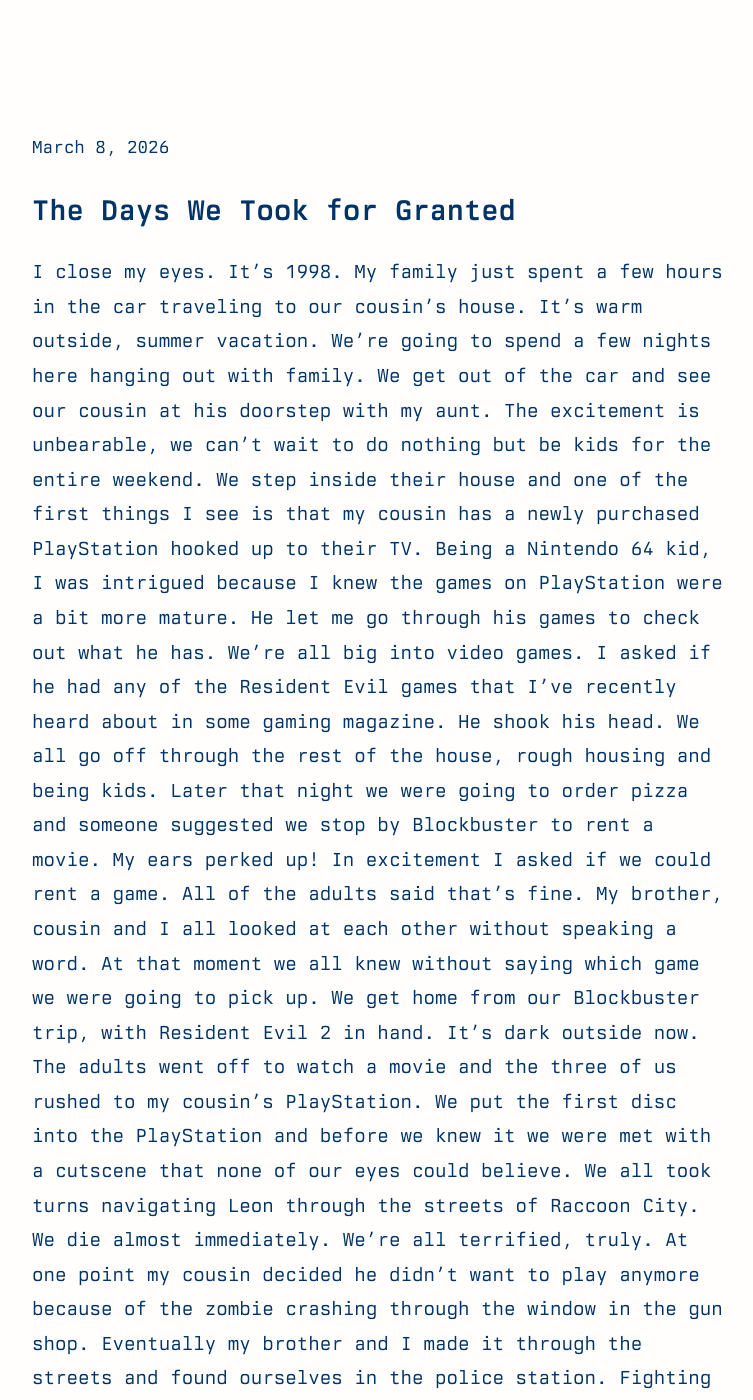
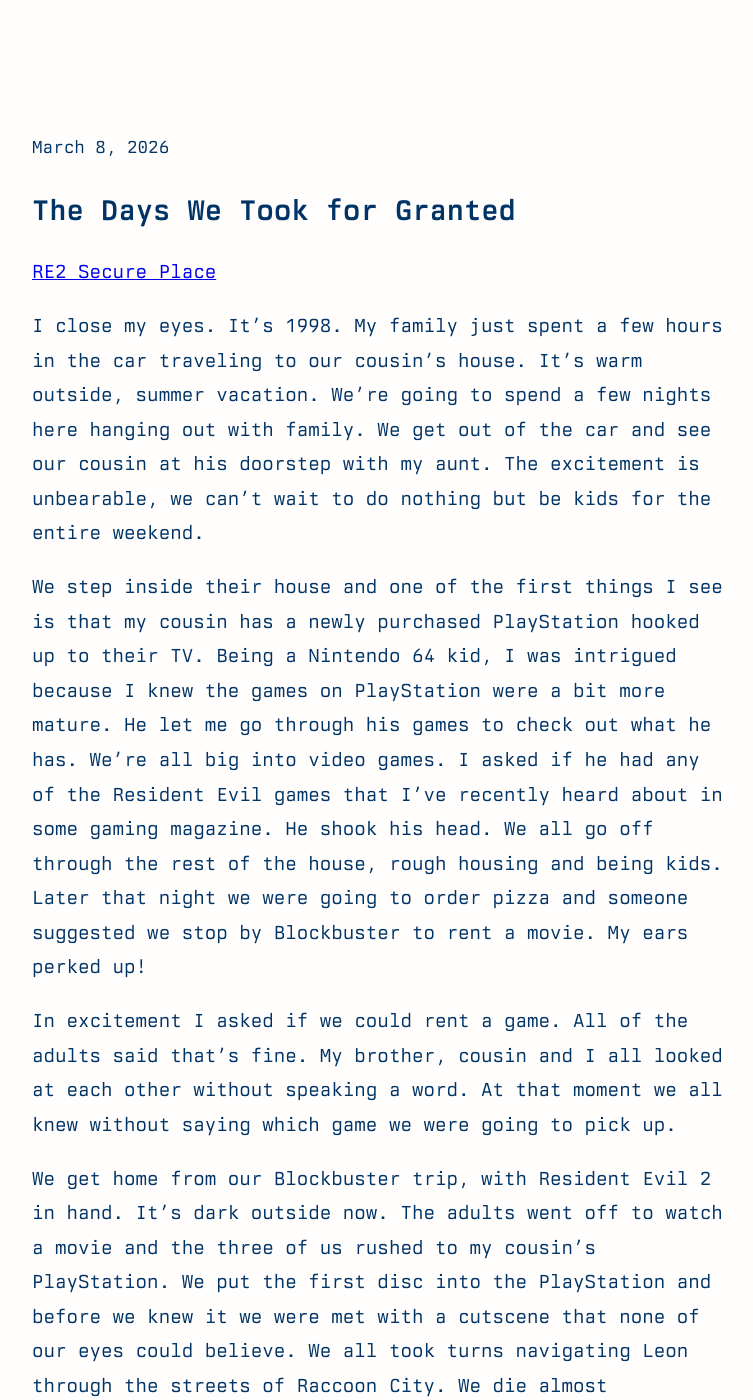
Before and after one commit to bmcbride-op/bmcbride-op.github.io, a Jekyll site: the page built from _posts/2026-03-08-the-days-we-took-for-granted.md, in a window 1280 px wide and 1400 px high, scrolled down 202 px. Shown: the whole window, without its empty margins (258-1011 px from the left). Built offline with Jekyll 4.4.1, drawn with Linux system fonts in a browser that asks for light colours; some of the changed text lies outside the part shown.

Commit message:
Update post on nostalgic gaming memories

```diff
--- a/_posts/2026-03-08-the-days-we-took-for-granted.md
+++ b/_posts/2026-03-08-the-days-we-took-for-granted.md
@@ -4,11 +4,19 @@
 date: 2026-03-08 10:09
 ---
 
+<a href="https://www.youtube.com/watch?v=bFPPi1SQzWU">RE2 Secure Place</a>
+
 I close my eyes. It's 1998.
 My family just spent a few hours in the car traveling to our cousin's house. It's warm outside, summer vacation. We're going to spend a few nights here hanging out with family. We get out of the car and see our cousin at his doorstep with my aunt. The excitement is unbearable, we can't wait to do nothing but be kids for the entire weekend.
+
 We step inside their house and one of the first things I see is that my cousin has a newly purchased PlayStation hooked up to their TV. Being a Nintendo 64 kid, I was intrigued because I knew the games on PlayStation were a bit more mature. He let me go through his games to check out what he has. We're all big into video games. I asked if he had any of the Resident Evil games that I've recently heard about in some gaming magazine. He shook his head. We all go off through the rest of the house, rough housing and being kids. Later that night we were going to order pizza and someone suggested we stop by Blockbuster to rent a movie. My ears perked up!
+
 In excitement I asked if we could rent a game. All of the adults said that's fine. My brother, cousin and I all looked at each other without speaking a word. At that moment we all knew without saying which game we were going to pick up.
+
 We get home from our Blockbuster trip, with Resident Evil 2 in hand. It's dark outside now. The adults went off to watch a movie and the three of us rushed to my cousin's PlayStation. We put the first disc into the PlayStation and before we knew it we were met with a cutscene that none of our eyes could believe. We all took turns navigating Leon through the streets of Raccoon City. We die almost immediately. We're all terrified, truly. At one point my cousin decided he didn't want to play anymore because of the zombie crashing through the window in the gun shop. Eventually my brother and I made it through the streets and found ourselves in the police station. Fighting the horrors is really taking it out of us. We're honestly too young for this game. But it's so amazing. We're hooked.
+
 At one point I felt the sense of dread wash over me and wanted to call it a night. We made it to a room underneath the stairs and as soon as we opened the door a calm and haunting melody started to play. I felt... safe. My brother and I just kind of stared at the TV in the dark room. Its glow showed two faces exhausted from the horror. This is our first horror game. We explore the room and let the music play out as it calms us down. We save our game and decide to call it a night and went back to some rough housing with some Nerf guns. We don't touch the game for the rest of the weekend.
+
 I open my eyes and it's 2026. All of those memories are still so fresh inside my mind. However, I no longer have those summer nights at my cousin's house. My old cousin and I haven't talked since my grandma passed almost a decade ago and the family gatherings have faded into quiet. I will forever remember this great game as it once was.
+
 Resident Evil 2 is the reason I begged for a PlayStation. Gaming has changed and games don't carry the same raw impact they once did. But for some reason Resident Evil still feels the same. My character is standing in a safe room in Resident Evil Requiem with this same haunting melody playing and all of these memories come rushing back. Twenty-eight years I've been running from zombies or plagued monstrosities. Life has changed, but the way I feel about Resident Evil has not — a beacon in gaming. I miss those old days of being a kid, sitting in front of an old CRT with my brother and cousin. I wish for a moment we could go back to those days, the days we took for granted.
```
